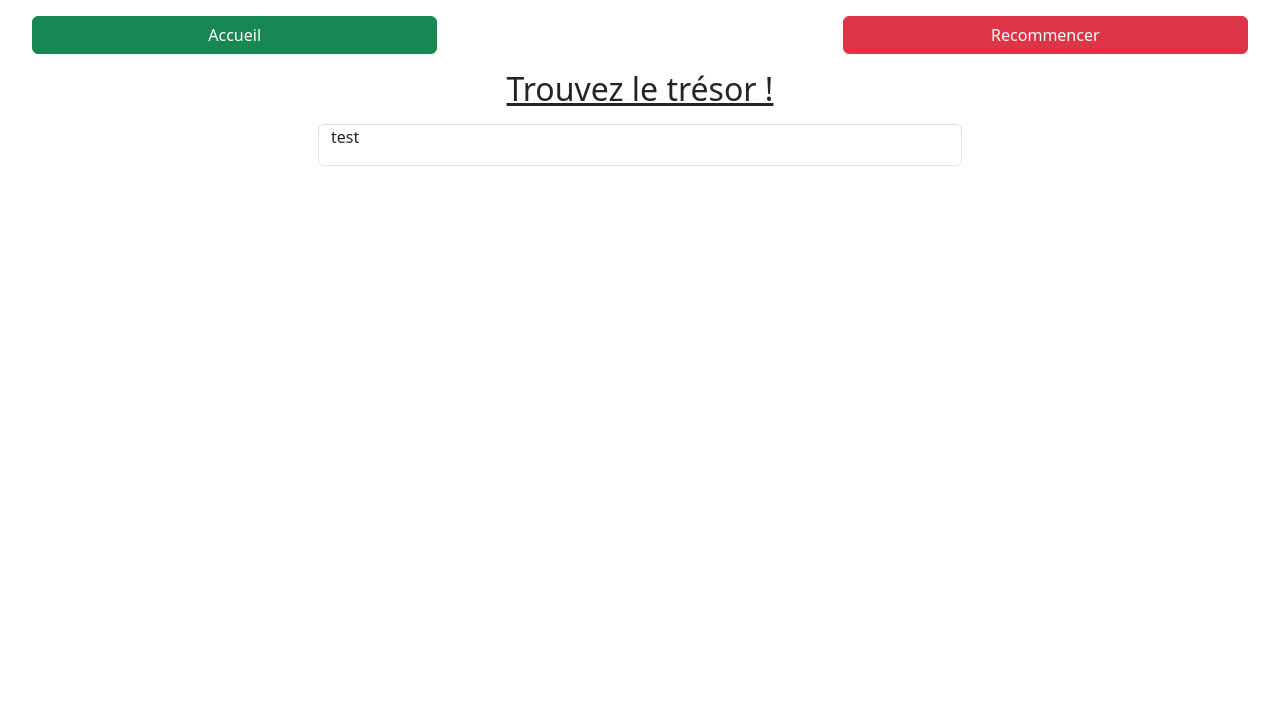
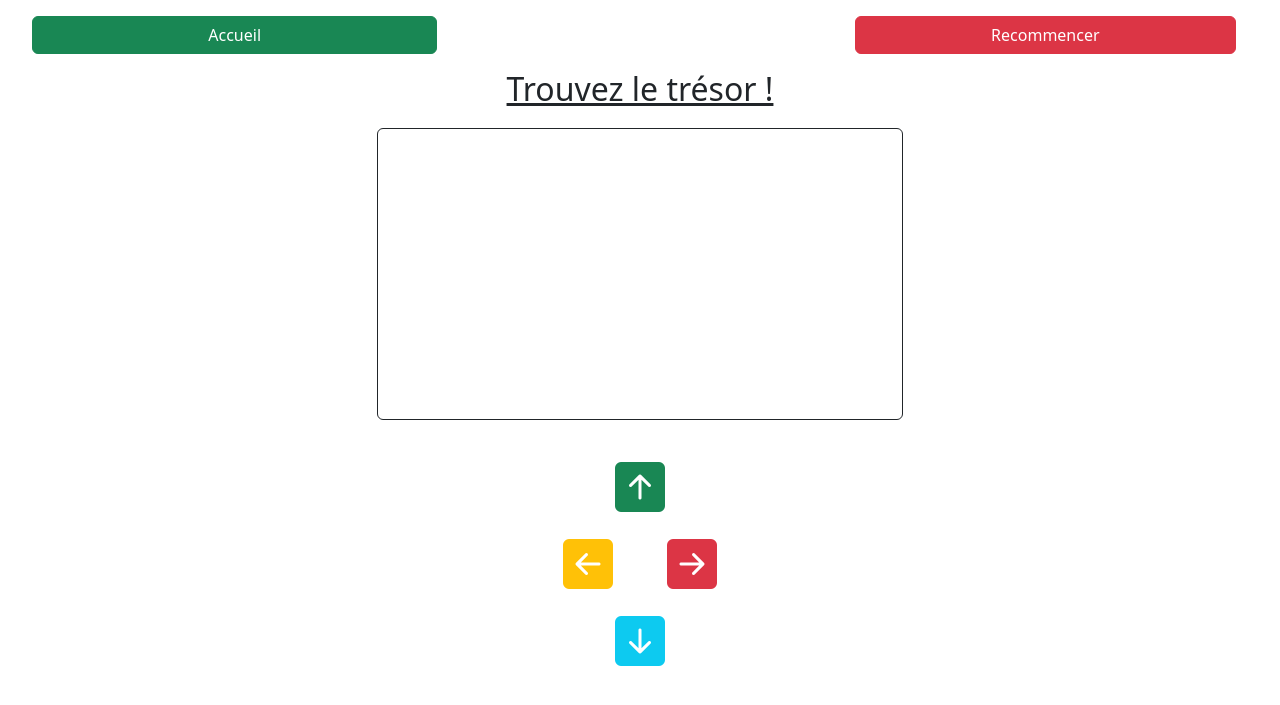
Before and after one commit to WebBobo687/Find_the_chest, a PHP site: page /play.php in a window 1280 px wide. Shown: the top 705 px of the page. Run offline with PHP 8.4, Linux system fonts and the light colour scheme; some libraries are stand-ins or nearby versions.

Commit message:
🚧 modifications mineures

```diff
--- a/functions/test_deplacement_angy.php
+++ b/functions/test_deplacement_angy.php
@@ -1,50 +1,3 @@
-<!DOCTYPE html>
-<html>
-
-<head>
-    <title>Move Player</title>
-    <!-- Ajoutez le lien vers Bootstrap CSS ici -->
-    <link rel="stylesheet" href="https://maxcdn.bootstrapcdn.com/bootstrap/4.5.2/css/bootstrap.min.css">
-    <style>
-        .btn-arrow-center {
-            display: flex;
-            align-items: center;
-            justify-content: center;
-            width: 100%;
-            height: 100%;
-            font-size: 24px; /* Ajustez la taille de police selon vos préférences */
-            border-radius: 5px; /* Pour rendre les boutons ronds */
-        }
-    </style>
-</head>
-<body>
-    <div class="container mt-5">
-        <form method="post" action="">
-            <div class="row">
-                <div class="col-md-12 text-center mb-3">
-                    <!-- HAUT -->
-                    <button class="btn btn-primary btn-arrow-center" type="submit" name="top">&#x2B06;</button>
-                </div>
-            </div>
-            <div class="row">
-                <div class="col-md-6 text-center">
-                    <!-- GAUCHE -->
-                    <button class="btn btn-primary btn-arrow-center" type="submit" name="left">&#x2B05;</button>
-                </div>
-                <div class="col-md-6 text-center">
-                    <!-- DROITE -->
-                    <button class="btn btn-primary btn-arrow-center" type="submit" name="right">&#x27A1;</button>
-                </div>
-            </div>
-            <div class="row">
-                <div class="col-md-12 text-center mt-3">
-                    <!-- BAS -->
-                    <button class="btn btn-primary btn-arrow-center" type="submit" name="bottom">&#x2B07;</button>
-                </div>
-            </div>
-        </form>
-    </div>
-
 <?php
 
 spl_autoload_register(function ($className) {
@@ -57,7 +10,15 @@
 use \Classes\Joueur;
 use \Classes\Carte;
 
+$launched = false;
 session_start(); // Start the session
+
+if (isset($_POST['top']) || isset($_POST['left']) || isset($_POST['right']) || isset($_POST['bottom'])) {
+    $launched = true;
+}
+
+if ($launched != false) {
+
 
     if (!isset($_SESSION['joueur'])) {
         $positionX = rand(0, 9);
@@ -67,7 +28,7 @@
 
     $joueur = $_SESSION['joueur'];
 
-    if ($_SERVER['REQUEST_METHOD'] === 'POST') {
+    if (!isset($_POST['endgame'])) {
         if (array_key_exists('top', $_POST) && $joueur->posY < 9) {
             $joueur->posY += 1;
         } elseif (array_key_exists('bottom', $_POST) && $joueur->posY > 0) {
@@ -79,26 +40,28 @@
         }
 
         if ($joueur->posX === 0) {
-            echo "<br>Le joueur est au bout à gauche de la carte.";
+            $_SESSION['jeu'][] = "<p class='fw-bold text-danger'>Le joueur est à gauche de la carte.</p>";
         } elseif ($joueur->posX === 9) {
-            echo "<br>Le joueur est au bout à droite de la carte.";
+            $_SESSION['jeu'][] = "<p class='fw-bold text-danger'>Le joueur est à droite de la carte.</p>";
         }
 
         if ($joueur->posY === 0) {
-            echo "<br>Le joueur est au bout en bas de la carte.";
+            $_SESSION['jeu'][] = "<p class='fw-bold text-danger'>Le joueur est en bas de la carte.</p>";
         } elseif ($joueur->posY === 9) {
-            echo "<br>Le joueur est au bout en haut de la carte.";
+            $_SESSION['jeu'][] = "<p class='fw-bold text-danger'>Le joueur est en haut de la carte.</p>";
         }
 
-        echo "<br>Position du joueur après déplacement - X: " . $joueur->posX . ", Y: " . $joueur->posY;
+        $_SESSION['jeu'][] = '<p class="jeu"><span style="color: black; font-weight: bold; text-decoration: underline;">' . date('h:i:s') . '</span> | Coordonées du joueur : X => ' . $joueur->posX . ' Y => ' . $joueur->posY . '</p>';
+
     }
 
+}
+
+if (isset($_POST['endgame'])) {
+    session_destroy();
+    $_SESSION['jeu'] = [];
+}
 
 $carte = new Carte();
 
 ?>
-    <!-- Ajoutez le lien vers Bootstrap JS (facultatif, pour certaines fonctionnalités) ici -->
-    <script src="https://maxcdn.bootstrapcdn.com/bootstrap/4.5.2/js/bootstrap.min.js"></script>
-</body>
-
-</html>
--- a/partials/header.php
+++ b/partials/header.php
@@ -9,7 +9,7 @@
     <link rel="stylesheet" href="https://cdn.jsdelivr.net/npm/bootstrap-icons@1.3.0/font/bootstrap-icons.css">
 
     <!-- CSS -->
-    <link href="../style/index.css" rel="stylesheet">
+    <link href="style/index.css" rel="stylesheet">
 
     <title>FindTheChest</title>
 </head>
--- a/play.php
+++ b/play.php
@@ -1,22 +1,48 @@
-<?php require_once('partials/header.php') ?>
+<?php require_once('partials/header.php');
+require_once('functions/test_deplacement_angy.php');
+?>
 
 <section class="p-2">
 
     <div id="interaction-btn" class="row row-cols-1 justify-content-between mx-4 me-4 mt-2">
-        <a href="" class="col-sm-4 col-12 btn btn-success text-white mb-2 mb-sm-0">Accueil</a>
-        <a href="" class="col-sm-4 col-12 btn btn-danger">Recommencer</a>
+        <a href="index.php" class="col-sm-4 col-12 btn btn-success text-white mb-2 mb-sm-0">Accueil</a>
+        <form action="" method="post" class="col-sm-4 col-12">
+            <button name="endgame" class="btn btn-danger w-100">Recommencer</button>
+        </form>
     </div>
 
     <div id="title-find-the-chest" class="m-3 text-center">
         <h2 class="text-decoration-underline">Trouvez le trésor !</h2>
     </div>
 
-    <div class="row justify-content-center">
-        <div id="text-zone" class="col-lg-6 col-sm-6 border border-grey rounded">
-            <p>test</p>
+    <div id="text-zone" class="row justify-content-center m-0" style="height: 300px;">
+        <div class="col-10 col-xl-5 col-lg-5 col-md-5 col-sm-10 m-1 border border-dark rounded"
+            style="max-height: 300px; overflow-y: scroll;">
+            <?php if (isset($_SESSION['jeu'])): ?>
+                <p>
+                    <?php foreach (array_reverse($_SESSION['jeu']) as $value): ?>
+                        <?= $value ?>
+                    <?php endforeach ?>
+                </p>
+            <?php endif; ?>
         </div>
     </div>
-    <div class="move-zone"></div>
+    <div id="move-zone" class="text-center mt-4">
+        <form method="post" action="">
+            <button type="submit" name="top" class="btn btn-default p-0"><i
+                    class="bi bi-arrow-up-square-fill text-success" style="font-size: 50px"></i></button><br>
+            <div>
+                <span class="px-5"><button type="submit" name="left" class="btn btn-default p-0"><i
+                            class="bi bi-arrow-left-square-fill text-warning"
+                            style="font-size: 50px"></i></button></span>
+                <span class="pe-5"><button type="submit" name="right" class="btn btn-default p-0"><i
+                            class="bi bi-arrow-right-square-fill text-danger"
+                            style="font-size: 50px"></i></button><br></span>
+            </div>
+            <button type="submit" name="bottom" class="btn btn-default p-0"><i
+                    class="bi bi-arrow-down-square-fill text-info" style="font-size: 50px"></i></button>
+        </form>
+    </div>
 </section>
 
 <?php require_once('partials/footer.php') ?>
```
Lines whose indentation alone changed are shown as unchanged.
